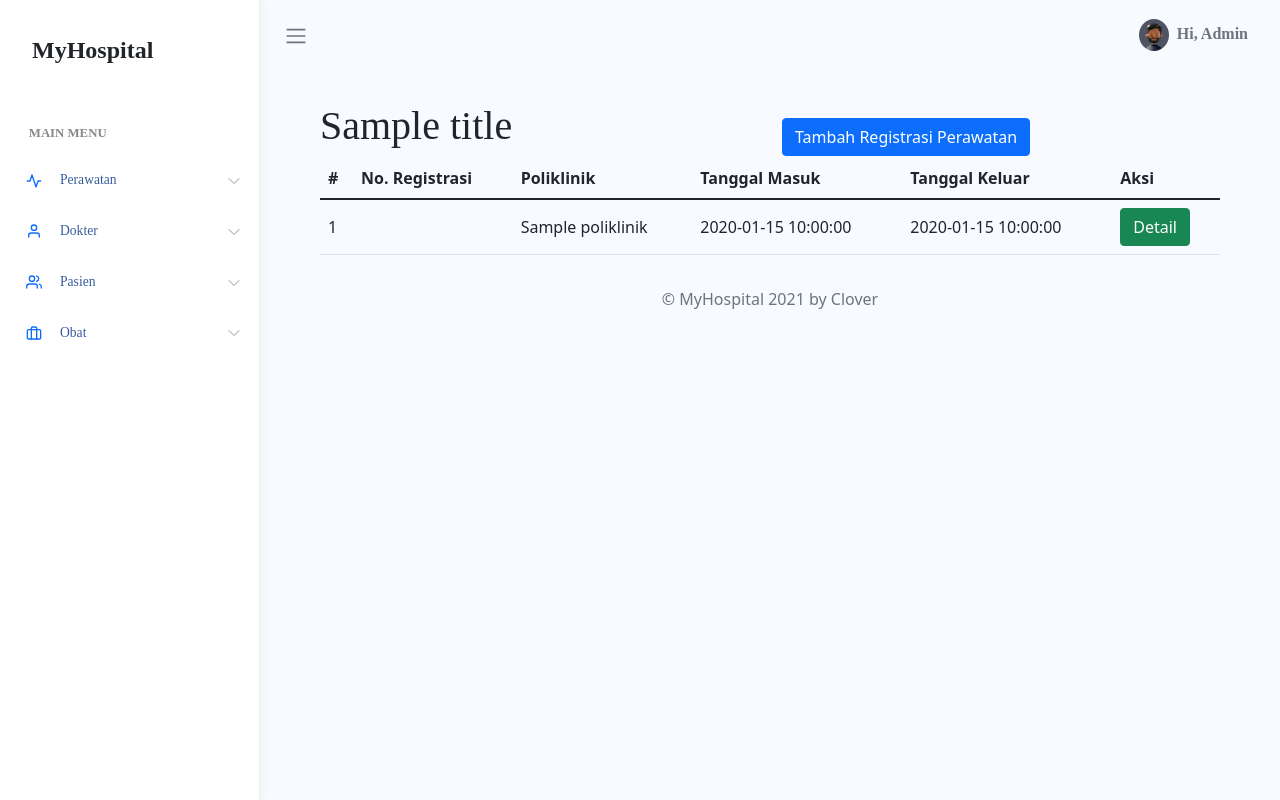
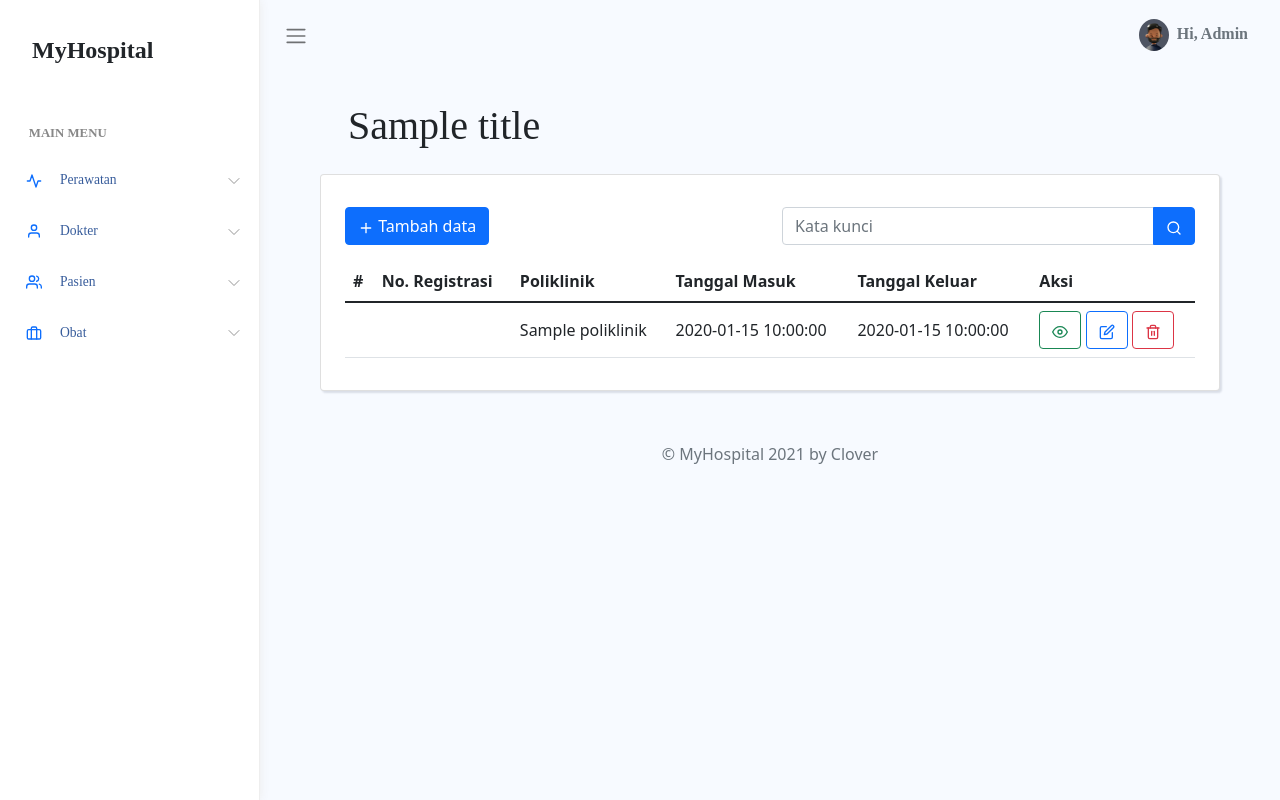
Before and after one commit to CloverFolks/MyHospital, a CodeIgniter 4 app: template app/Views/perawatan/index.php in a window 1280 px wide. Run offline with PHP 8.4 and a stand-in for CodeIgniter, Linux system fonts and the light colour scheme; the template is opened without the code that fills it: most values are stand-ins (such as "Sample title", 1, 10 or a date in 2020); data that the repository does not hold is empty; some libraries are stand-ins or nearby versions.

Commit message:
implement pagination and search feature

```diff
--- a/app/Views/perawatan/index.php
+++ b/app/Views/perawatan/index.php
@@ -2,15 +2,30 @@
 
 <?= $this->section('content'); ?>
 <div class="container">
+    <div class="row mx-3 mb-3">
+        <div class="col">
+            <h1 class=""><?= $title; ?></h1>
+            <?php if ($keyword) : ?>
+                <p>Menampilkan <?= sizeOf($perawatanList); ?> hasil pencarian dengan kata kunci '<?= $keyword; ?>'. <a href="<?= base_url('/perawatan'); ?>">Reset pencarian.</a></p>
+            <?php endif; ?>
+        </div>
+
+    </div>
+
+    <div class="card px-4 py-3">
         <div class="row">
             <div class="col">
-            <h1 class=""><?= $title; ?></h1>
+                <a href="/perawatan/create" class="btn btn-primary mt-3"><i data-feather="plus"></i> Tambah data</a>
             </div>
             <div class="col">
-            <a href="/perawatan/create" class="btn btn-primary mt-3">Tambah Registrasi Perawatan</a>
+                <form action="" method="GET">
+                    <div class="input-group my-3">
+                        <input type="text" class="form-control" placeholder="Kata kunci" name="keyword" value="<?= $keyword ? $keyword : ""; ?>">
+                        <button class=" btn btn-primary" type="submit" name="submit"><i data-feather="search"></i></button>
+                    </div>
+                </form>
             </div>
         </div>
-
         <div class="row">
             <div class="col">
                 <table class="table">
@@ -25,19 +40,25 @@
                         </tr>
                     </thead>
                     <tbody>
-                    <?php $i = 1 ?>
-                    <?php foreach ($perawatan as $p) : ?>
+                        <?php $i = $startingNumber ?>
+                        <?php foreach ($perawatanList as $item) : ?>
                             <tr>
                                 <td><?= $i++; ?></td>
-                            <td><?= $p['no_registrasi']; ?></td>
-                            <td><?= $p['poliklinik']; ?></td>
-                            <td><?= $p['tgl_masuk']; ?></td>
-                            <td><?= $p['tgl_keluar']; ?></td>
-                            <td><a href="<?= base_url('/perawatan/' . $p['id']); ?>" class="btn btn-success">Detail</a></td>
+                                <td><?= $item['no_registrasi']; ?></td>
+                                <td><?= $item['poliklinik']; ?></td>
+                                <td><?= $item['tgl_masuk']; ?></td>
+                                <td><?= $item['tgl_keluar']; ?></td>
+                                <td>
+                                    <a href="<?= base_url('/perawatan/' . $item['id']); ?>" class="btn btn-outline-success"><i data-feather="eye"></i></a>
+                                    <a href="<?= base_url('/perawatan/' . $item['id'] . '/edit'); ?>" class="btn btn-outline-primary"><i data-feather="edit"></i></a>
+                                    <a href="<?= base_url('/perawatan/' . $item['id'] . '/delete'); ?>" class="btn btn-outline-danger"><i data-feather="trash-2"></i></a>
+                                </td>
                             </tr>
                         <?php endforeach; ?>
                     </tbody>
                 </table>
+                <?= $pager->links('perawatan', 'custom_simple'); ?>
+            </div>
         </div>
     </div>
 </div>
```
Also changed, not shown: app/Controllers/Perawatan.php (+17 -1 lines), app/Models/PerawatanModel.php (+10 -0 lines). Lines whose indentation alone changed are shown as unchanged.
